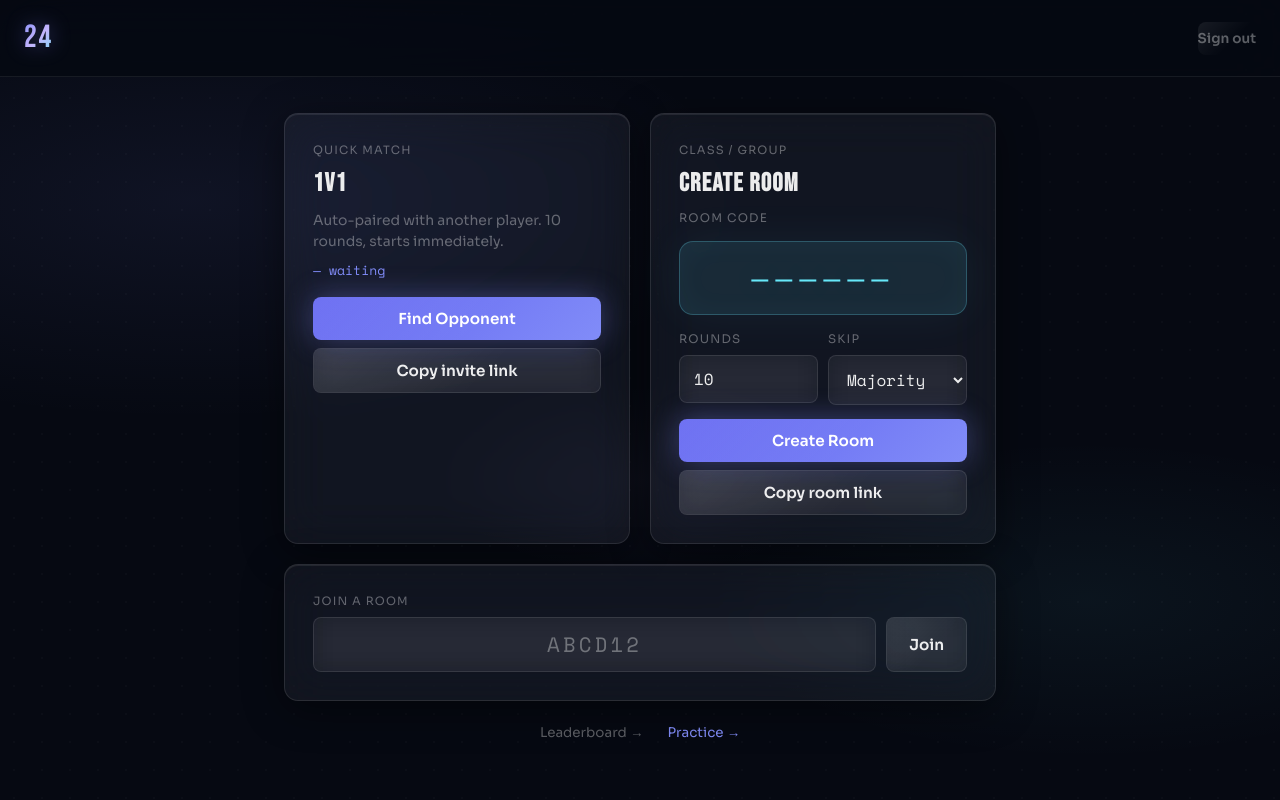
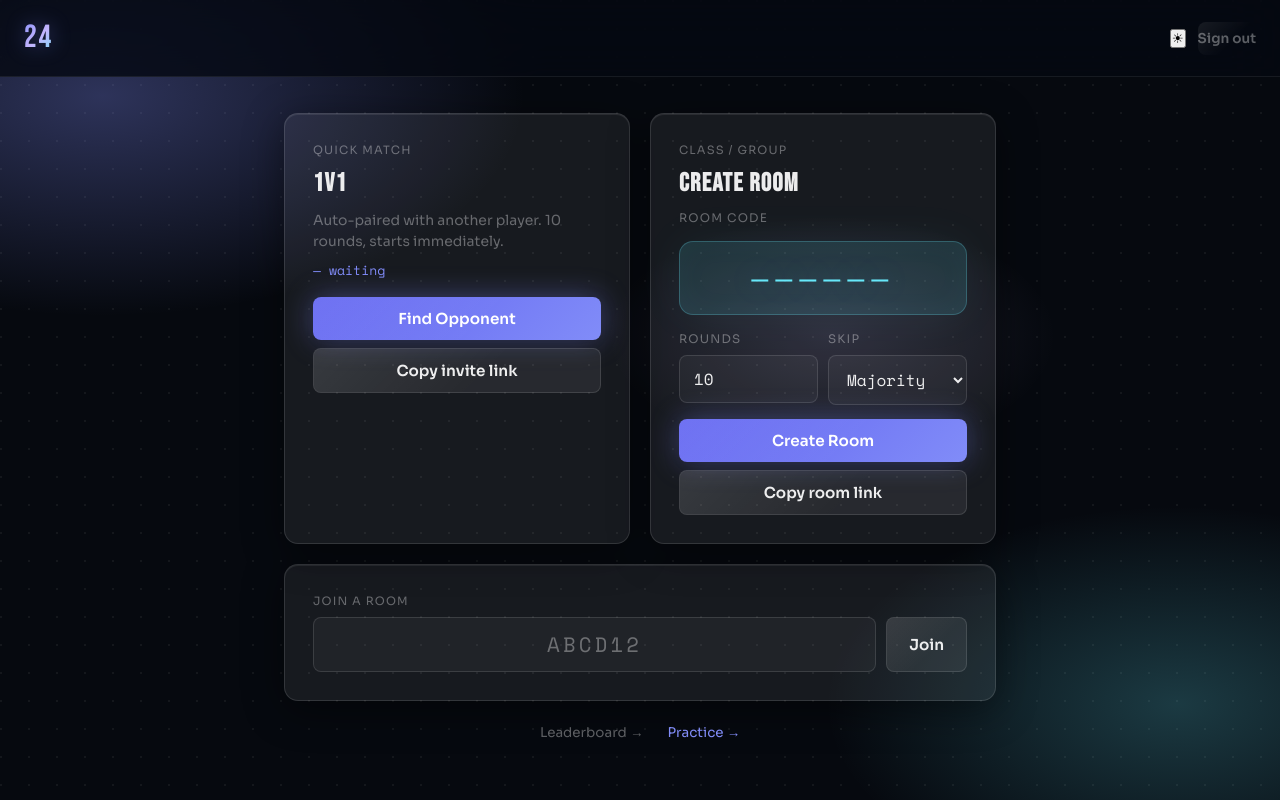
Before and after one commit to ashnazg37/24game, a plain HTML site: page dashboard.html in a window 1280 px wide. Both pictures are taken after a click on the button "Copy invite link". Drawn offline with nearby package versions, Linux system fonts and the light colour scheme; no server answers.

Commit message:
style updated. working code

```diff
--- a/dashboard.html
+++ b/dashboard.html
@@ -26,6 +26,7 @@
     .join-row input { flex: 1; }
     .join-row .btn { width: auto; padding: 12px 22px; }
   </style>
+  <script>document.documentElement.dataset.theme=localStorage.getItem("theme")||"dark";</script>
 </head>
 <body>
   <nav class="navbar">
@@ -33,6 +34,7 @@
     <div class="nav-user">
       <img id="user-photo" src="" alt="" onerror="this.style.display='none'">
       <span id="user-name"></span>
+      <button id="theme-btn" onclick="import('./utils.js').then(m=>m.toggleTheme())" title="Toggle theme">☀</button>
       <button id="sign-out-btn" class="btn btn-ghost">Sign out</button>
     </div>
   </nav>
@@ -107,5 +109,6 @@
   </div>
 
   <script type="module" src="dashboard.js"></script>
+  <script type="module">import{initTheme}from"./utils.js";initTheme();</script>
 </body>
 </html>
--- a/dashboard.js
+++ b/dashboard.js
@@ -31,37 +31,8 @@ onAuthStateChanged(auth, (user) => {
   });
 });
 
-// ── CLIPBOARD ─────────────────────────────────────────────────
-// navigator.clipboard requires HTTPS + a focused window and can fail silently.
-// The textarea fallback works everywhere.
-function copyText(text, btn, original) {
-  const done = () => {
-    btn.textContent = "Copied!";
-    setTimeout(() => { btn.textContent = original; }, 2000);
-  };
-  const fail = () => {
-    btn.textContent = "Failed — copy manually";
-    setTimeout(() => { btn.textContent = original; }, 3000);
-  };
-
-  if (navigator.clipboard && window.isSecureContext) {
-    navigator.clipboard.writeText(text).then(done).catch(() => fallback(text, done, fail));
-  } else {
-    fallback(text, done, fail);
-  }
-}
-
-function fallback(text, done, fail) {
-  const ta = Object.assign(document.createElement("textarea"), {
-    value: text,
-    style: "position:fixed;opacity:0;top:0;left:0;"
-  });
-  document.body.appendChild(ta);
-  ta.focus(); ta.select();
-  try { document.execCommand("copy") ? done() : fail(); }
-  catch { fail(); }
-  document.body.removeChild(ta);
-}
+// ── CLIPBOARD (via shared utils.js) ──────────────────────────
+import { copyText } from "./utils.js";
 
 document.getElementById("copy-invite-btn").addEventListener("click", () => {
   copyText(window.location.origin, document.getElementById("copy-invite-btn"), "Copy invite link");
--- a/style.css
+++ b/style.css
@@ -3,19 +3,19 @@
    ============================================================ */
 
 :root {
-  --bg:            #060912;
-  --surface:       rgba(255,255,255,0.05);
-  --surface-2:     rgba(255,255,255,0.08);
-  --border:        rgba(255,255,255,0.10);
-  --border-hi:     rgba(255,255,255,0.20);
+  --bg:            #06090f;
+  --surface:       rgba(255,255,255,0.07);
+  --surface-2:     rgba(255,255,255,0.11);
+  --border:        rgba(255,255,255,0.12);
+  --border-hi:     rgba(255,255,255,0.22);
 
   --accent:        #818cf8;
-  --accent-dim:    rgba(129,140,248,0.12);
-  --accent-glow:   rgba(129,140,248,0.35);
+  --accent-dim:    rgba(129,140,248,0.14);
+  --accent-glow:   rgba(129,140,248,0.40);
 
   --cyan:          #67e8f9;
-  --cyan-dim:      rgba(103,232,249,0.10);
-  --cyan-glow:     rgba(103,232,249,0.30);
+  --cyan-dim:      rgba(103,232,249,0.12);
+  --cyan-glow:     rgba(103,232,249,0.35);
 
   --text:          rgba(255,255,255,0.92);
   --text-2:        rgba(255,255,255,0.60);
@@ -29,8 +29,6 @@
 
   --radius:    14px;
   --radius-sm: 8px;
-  --blur:      blur(22px) saturate(1.4);
-  --blur-sm:   blur(12px) saturate(1.2);
 }
 
 /* ── RESET ── */
@@ -41,22 +39,17 @@ body {
   min-height: 100vh;
   background-color: var(--bg);
   background-image:
-    radial-gradient(ellipse 80% 50% at 15% 25%, rgba(129,140,248,0.08) 0%, transparent 55%),
-    radial-gradient(ellipse 60% 40% at 85% 75%, rgba(103,232,249,0.05) 0%, transparent 50%),
-    radial-gradient(ellipse 40% 30% at 50% 60%, rgba(196,181,253,0.04) 0%, transparent 40%);
+    radial-gradient(ellipse 60% 50% at 8%  12%, rgba(129,140,248,0.32) 0%, transparent 55%),
+    radial-gradient(ellipse 50% 45% at 92% 88%, rgba(103,232,249,0.22) 0%, transparent 55%),
+    radial-gradient(ellipse 35% 30% at 65% 42%, rgba(196,181,253,0.14) 0%, transparent 50%),
+    radial-gradient(circle at 1px 1px, rgba(255,255,255,0.055) 1px, transparent 0);
+  background-size: auto, auto, auto, 28px 28px;
+  background-attachment: fixed;
   color: var(--text);
   font-family: var(--font-body);
   font-size: 16px;
   line-height: 1.5;
   position: relative;
-}
-
-/* Subtle dot-grid overlay — gives depth to the dark background */
-body::before {
-  content: '';
-  position: fixed; inset: 0; z-index: -1; pointer-events: none;
-  background-image: radial-gradient(circle, rgba(255,255,255,0.025) 1px, transparent 1px);
-  background-size: 28px 28px;
 }
 
 /* ── LAYOUT ── */
--- /dev/null
+++ b/utils.js
@@ -0,0 +1,50 @@
+// ── COPY TO CLIPBOARD ─────────────────────────────────────────
+// The textarea approach is universally reliable.
+// The key fix: use el.style.cssText = "..." not el.style = "..."
+// (el.style is a CSSStyleDeclaration object, not a string)
+export function copyText(text, btn, label) {
+  const el = document.createElement("textarea");
+  el.value = text;
+  el.style.cssText = "position:fixed;top:0;left:0;width:1px;height:1px;opacity:0;";
+  document.body.appendChild(el);
+  el.focus();
+  el.select();
+
+  let ok = false;
+  try { ok = document.execCommand("copy"); } catch {}
+  document.body.removeChild(el);
+
+  const restore = () => setTimeout(() => { btn.textContent = label; }, 2000);
+
+  if (ok) {
+    btn.textContent = "Copied!"; restore();
+  } else if (navigator.clipboard) {
+    navigator.clipboard.writeText(text)
+      .then(() => { btn.textContent = "Copied!"; restore(); })
+      .catch(() => { btn.textContent = "Failed"; restore(); });
+  } else {
+    btn.textContent = "Failed"; restore();
+  }
+}
+
+// ── DARK / LIGHT THEME ────────────────────────────────────────
+export function initTheme() {
+  // The inline <script> in <head> already set data-theme from localStorage.
+  // This just makes sure the toggle button icon is correct on load.
+  updateIcon();
+}
+
+export function toggleTheme() {
+  const next = document.documentElement.dataset.theme === "light" ? "dark" : "light";
+  document.documentElement.dataset.theme = next;
+  localStorage.setItem("theme", next);
+  updateIcon();
+}
+
+function updateIcon() {
+  const btn = document.getElementById("theme-btn");
+  if (!btn) return;
+  const dark = document.documentElement.dataset.theme !== "light";
+  btn.textContent = dark ? "☀" : "☾";
+  btn.title       = dark ? "Switch to light mode" : "Switch to dark mode";
+}
```
Also changed, not shown: auth.js (+6 -6 lines), game.html (+3 -0 lines), leaderboard.html (+3 -0 lines), lobby.html (+3 -0 lines), lobby.js (+3 -19 lines), practice.html (+1 -1 lines).
